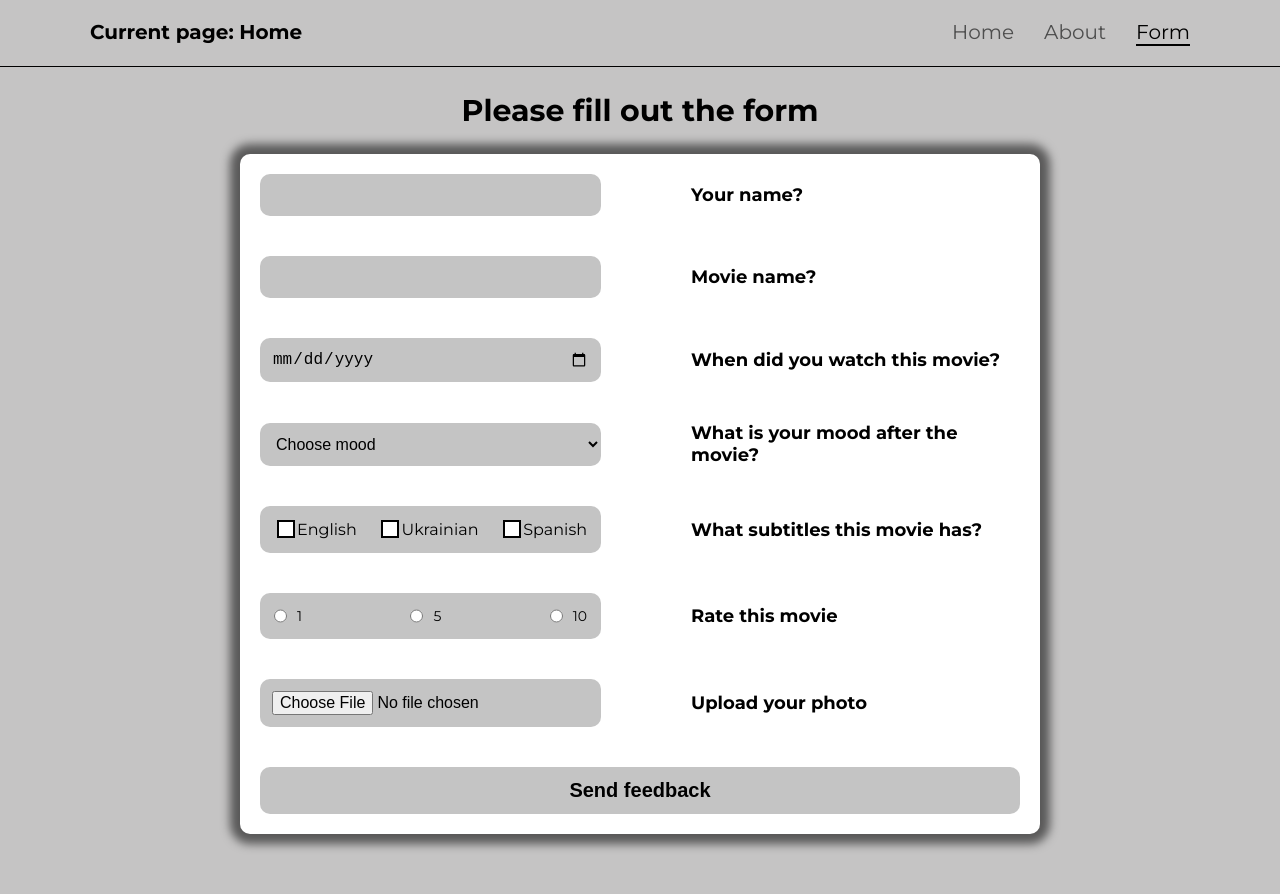
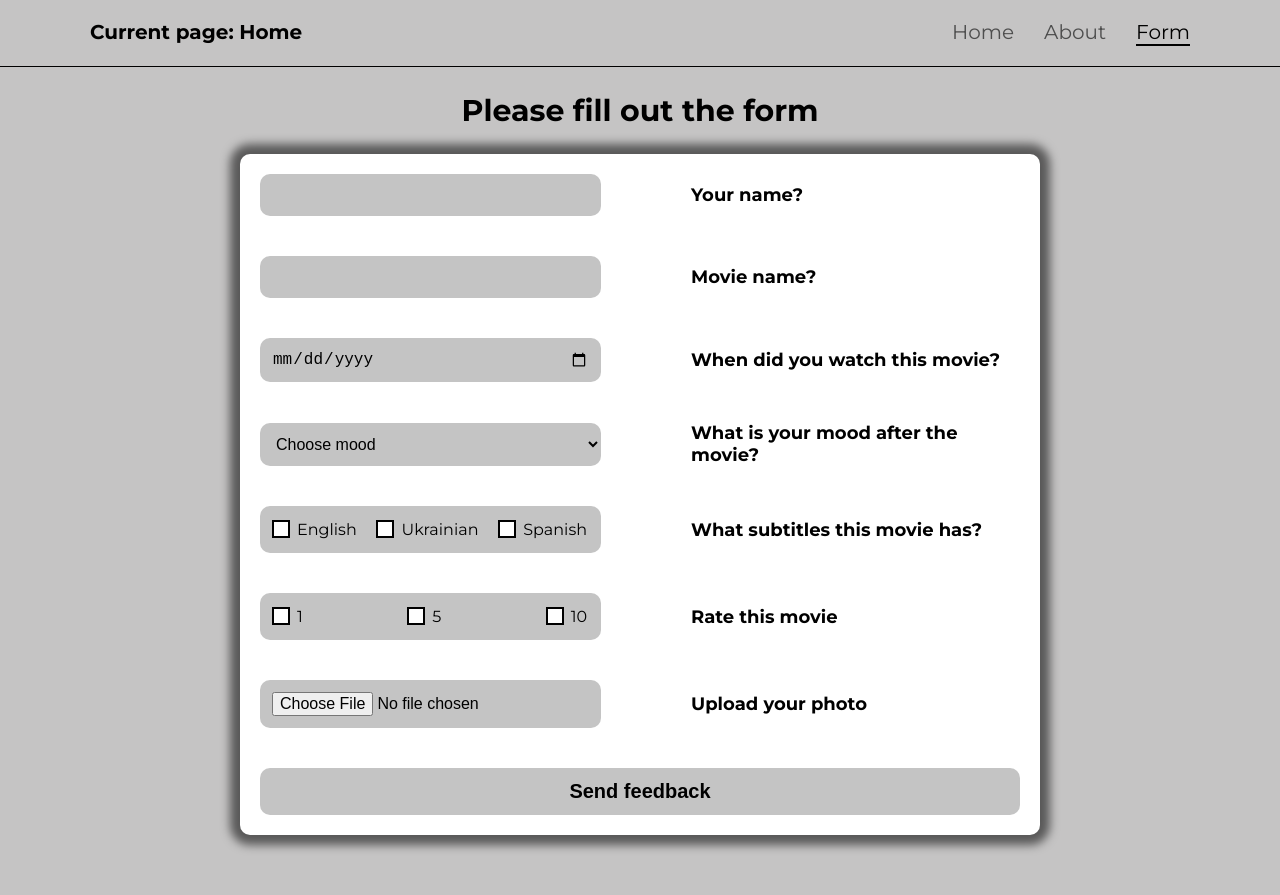
Before and after one commit to pedanmax/react-rss, a React (Vite) app in the folder react/: page /form in a window 1280 px wide. Built offline with nearby package versions, Linux system fonts and the light colour scheme.

Commit message:
feat:did radio input custums also

```diff
--- a/react/src/components/Form/Form.scss
+++ b/react/src/components/Form/Form.scss
@@ -159,7 +159,7 @@
     height: 14px;
     position: absolute;
     top: 0px;
-    left: -20px;
+    left: -25px;
     // border-radius: 50%;
     border:2px solid #000;
     z-index: 1;
@@ -171,7 +171,7 @@
     height: 9px;
     position: absolute;
     top: 4px;
-    left: -16px;
+    left: -21px;
     // border-radius: 50%;
     z-index: 2;
     opacity: 0;
--- a/react/src/components/Form/FormComponents/RadioInput.tsx
+++ b/react/src/components/Form/FormComponents/RadioInput.tsx
@@ -12,11 +12,11 @@ const RadioInput = ({ error, label, refProp, name }: InputProps) => {
           <input
             type='radio'
             id='radio1'
-            className='form__radio'
+            className='form__radio checkbox'
             {...refProp(name, { required: 'You must choose one option' })}
             value='1'
           />
-          <label htmlFor='radio1' className='form__label_radio'>
+          <label htmlFor='radio1' className='form__label_radio label'>
             1
           </label>
         </div>
@@ -24,11 +24,11 @@ const RadioInput = ({ error, label, refProp, name }: InputProps) => {
           <input
             type='radio'
             id='radio2'
-            className='form__radio'
+            className='form__radio checkbox'
             {...refProp(name, { required: 'You must choose one option' })}
             value='5'
           />
-          <label htmlFor='radio2' className='form__label_radio'>
+          <label htmlFor='radio2' className='form__label_radio label'>
             5
           </label>
         </div>
@@ -36,11 +36,11 @@ const RadioInput = ({ error, label, refProp, name }: InputProps) => {
           <input
             type='radio'
             id='radio3'
-            className='form__radio'
+            className='form__radio checkbox'
             {...refProp(name, { required: 'You must choose one option' })}
             value='10'
           />
-          <label htmlFor='radio3' className='form__label_radio'>
+          <label htmlFor='radio3' className='form__label_radio label'>
             10
           </label>
         </div>
```
